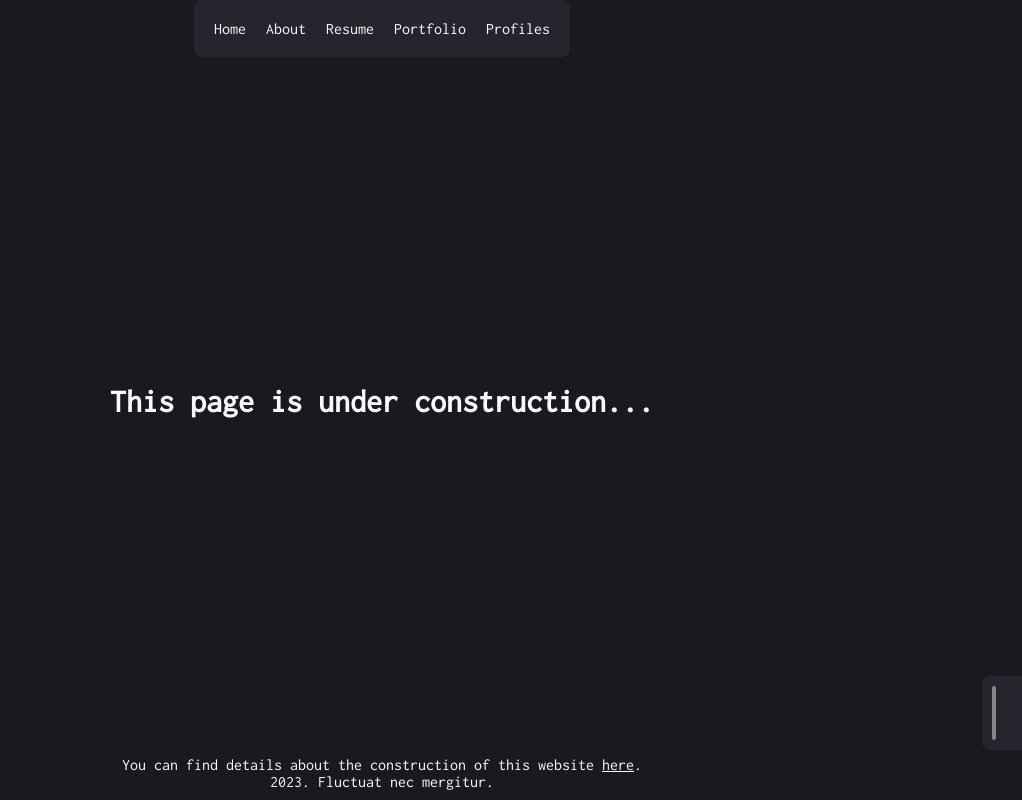
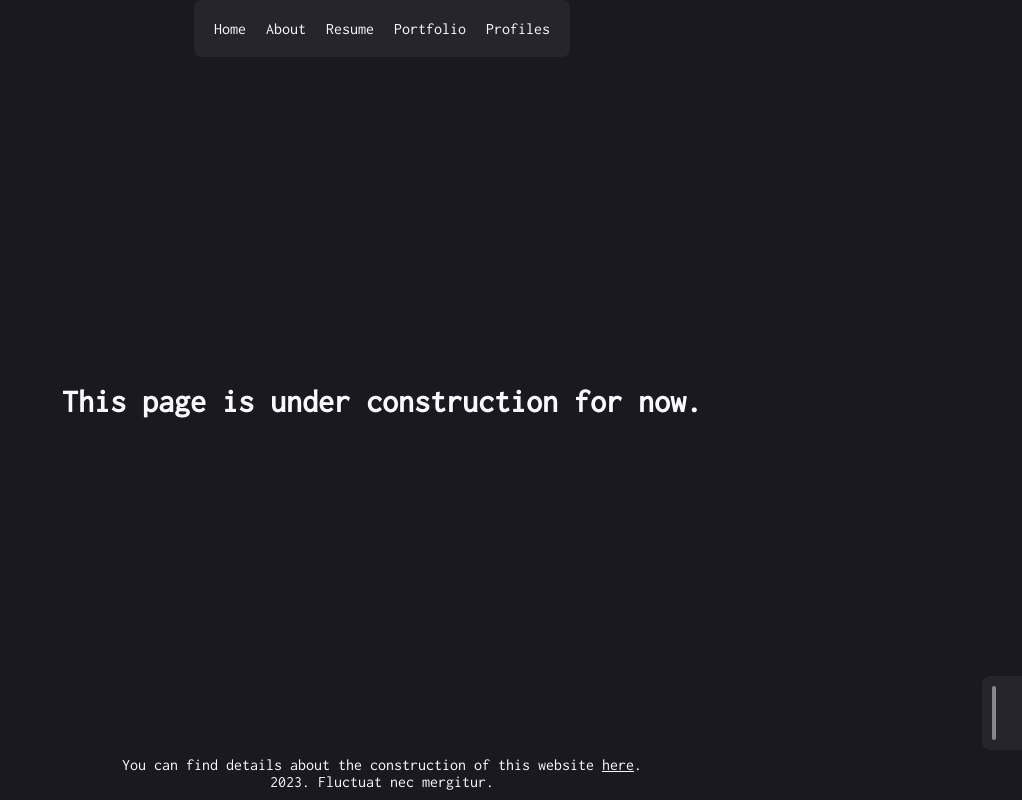
Before and after one commit to johnmays/johnmays.github.io, a React (Create React App) app: page /designportfolio in a window 1280 px wide. Shown: the whole page, without its empty margins (258-1280 px from the left). Built offline with nearby package versions, Linux system fonts and the light colour scheme.

Commit message:
changed page contents slightly for learning purposes.

```diff
--- a/src/Pages/DesignPortfolio.js
+++ b/src/Pages/DesignPortfolio.js
@@ -2,7 +2,7 @@ export default function DesignPortfolio() {
 
     return(
         <div className="content-box">
-            <h1>This page is under construction...</h1>
+            <h1>This page is under construction for now.</h1>
         </div>
     )
 }
```
